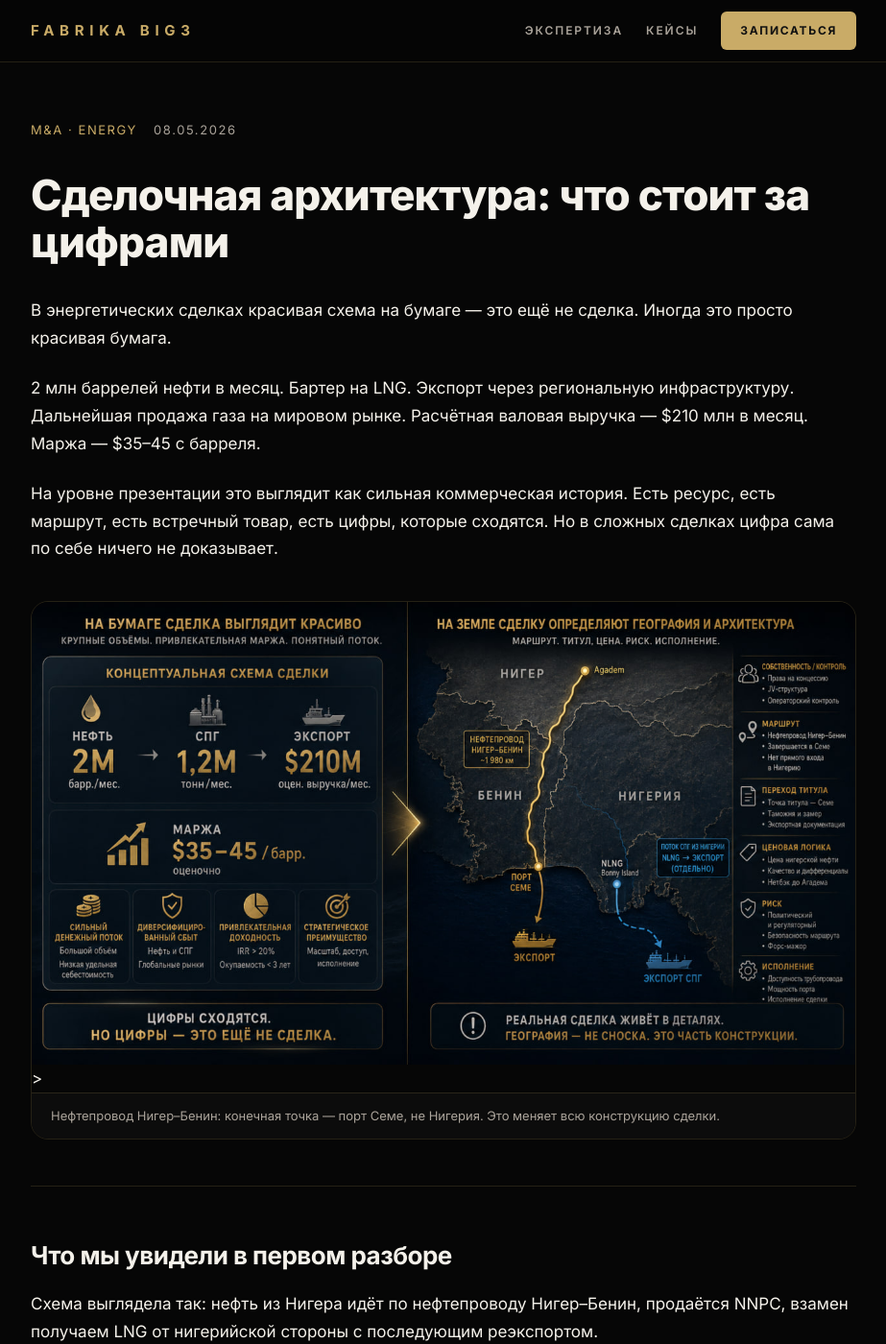
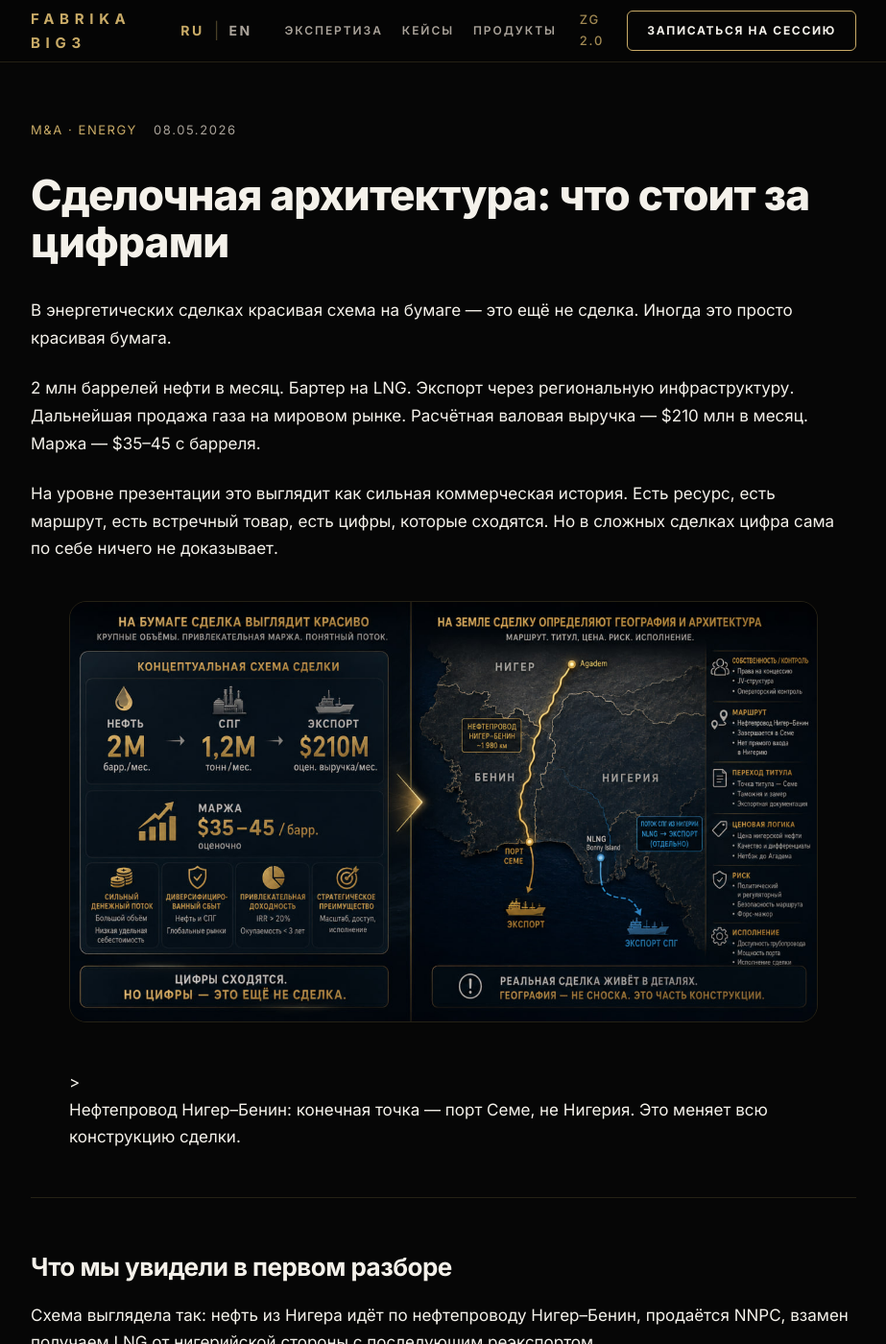
Before and after one commit to Valerii1242/fabrika-big3, a Jekyll site: the page built from _posts/2026-05-08-sdelochnaya-arkhitektura-chto-stoit-za-ciframi.md, in a window 1280 px wide and 1400 px high. Shown: the whole window at 96% size, without its empty margins (178-1101 px from the left). Built offline with Jekyll 4.4.1, drawn with Linux system fonts in a browser that asks for light colours.

Commit message:
Add files via upload

```diff
--- a/_layouts/default.html
+++ b/_layouts/default.html
@@ -48,16 +48,24 @@
       color: var(--gold); font-weight: 700; text-decoration: none;
     }
     .nav-right { display: flex; align-items: center; gap: 24px; }
+    .nav-links { display: flex; align-items: center; gap: 20px; }
+    .nav-links a {
+      font-size: 12px; letter-spacing: .16em; text-transform: uppercase;
+      color: var(--muted); font-weight: 600; text-decoration: none;
+      transition: color .18s;
+    }
+    .nav-links a:hover { color: var(--text); text-decoration: none; }
     .cta {
       display: inline-block;
-      background: var(--gold); color: #111;
+      background: transparent; color: var(--text);
       font-weight: 700; font-size: 12px;
       letter-spacing: .14em; text-transform: uppercase;
       padding: 10px 20px; border-radius: 6px;
-      text-decoration: none; transition: opacity .18s;
+      border: 1px solid var(--gold);
+      text-decoration: none; transition: all .18s;
       white-space: nowrap;
     }
-    .cta:hover { opacity: .85; text-decoration: none; }
+    .cta:hover { background: var(--gold); color: #111; text-decoration: none; }
 
     /* ARTICLE */
     .article-wrap {
@@ -84,29 +92,26 @@
       margin: 56px 0 20px;
       color: var(--text);
     }
+    h3 {
+      font-size: clamp(17px, 2.5vw, 20px);
+      font-weight: 700; line-height: 1.3;
+      margin: 36px 0 14px;
+      color: var(--text);
+    }
     p { margin: 0 0 24px; color: var(--text); }
     em { color: var(--muted); font-style: italic; }
     strong { color: var(--text); font-weight: 700; }
+    ul, ol { padding-left: 24px; margin: 0 0 24px; }
+    li { margin-bottom: 8px; color: var(--text); }
     hr {
       border: none;
       border-top: 1px solid var(--line);
       margin: 48px 0;
     }
-    .article-visual {
-      margin: 40px 0 48px;
-      border-radius: var(--radius);
-      overflow: hidden;
+    img {
+      max-width: 100%; border-radius: var(--radius);
       border: 1px solid var(--line);
-    }
-    .article-visual img {
-      width: 100%; display: block;
-    }
-    .article-visual figcaption {
-      padding: 14px 20px;
-      font-size: 13px; color: var(--muted);
-      background: var(--panel);
-      border-top: 1px solid var(--line);
-      line-height: 1.5;
+      display: block; margin: 40px 0 48px;
     }
     .article-footer {
       margin-top: 64px;
@@ -150,6 +155,8 @@
       h1 { font-size: 26px; }
       h2 { font-size: 20px; margin-top: 40px; }
       .article-footer { flex-direction: column; align-items: flex-start; }
+      .nav-links { display: none; }
+      .nav-right { gap: 12px; }
     }
   </style>
 </head>
@@ -159,9 +166,18 @@
     <div class="wrap nav">
       <a href="/" class="brand">FABRIKA BIG3</a>
       <div class="nav-right">
-        <a href="/#expertise" style="font-size:12px;letter-spacing:.16em;text-transform:uppercase;color:var(--muted);font-weight:600;transition:color .18s;" onmouseover="this.style.color='var(--text)'" onmouseout="this.style.color='var(--muted)'">Экспертиза</a>
-        <a href="/#cases" style="font-size:12px;letter-spacing:.16em;text-transform:uppercase;color:var(--muted);font-weight:600;transition:color .18s;" onmouseover="this.style.color='var(--text)'" onmouseout="this.style.color='var(--muted)'">Кейсы</a>
-        <a class="cta" href="https://t.me/Livesport2" target="_blank" rel="noopener noreferrer">Записаться</a>
+        <div style="display:flex;align-items:center;gap:0;">
+          <a href="?lang=ru" style="background:none;font-family:inherit;font-size:14px;font-weight:700;letter-spacing:.18em;text-transform:uppercase;color:var(--gold);padding:6px 10px;text-decoration:none;">RU</a>
+          <span style="color:rgba(201,171,103,0.35);">|</span>
+          <a href="?lang=en" style="background:none;font-family:inherit;font-size:14px;font-weight:700;letter-spacing:.18em;text-transform:uppercase;color:var(--muted);padding:6px 10px;text-decoration:none;">EN</a>
+        </div>
+        <nav class="nav-links">
+          <a href="/#expertise">Экспертиза</a>
+          <a href="/#cases">Кейсы</a>
+          <a href="/#products">Продукты</a>
+        </nav>
+        <a href="/#zg" style="font-size:13px;font-weight:500;letter-spacing:.14em;text-transform:uppercase;color:var(--gold);text-decoration:none;opacity:.8;transition:opacity .2s;" onmouseover="this.style.opacity=1" onmouseout="this.style.opacity=.8">ZG 2.0</a>
+        <a class="cta" href="https://t.me/Livesport2" target="_blank" rel="noopener noreferrer">Записаться на сессию</a>
       </div>
     </div>
   </header>
```
